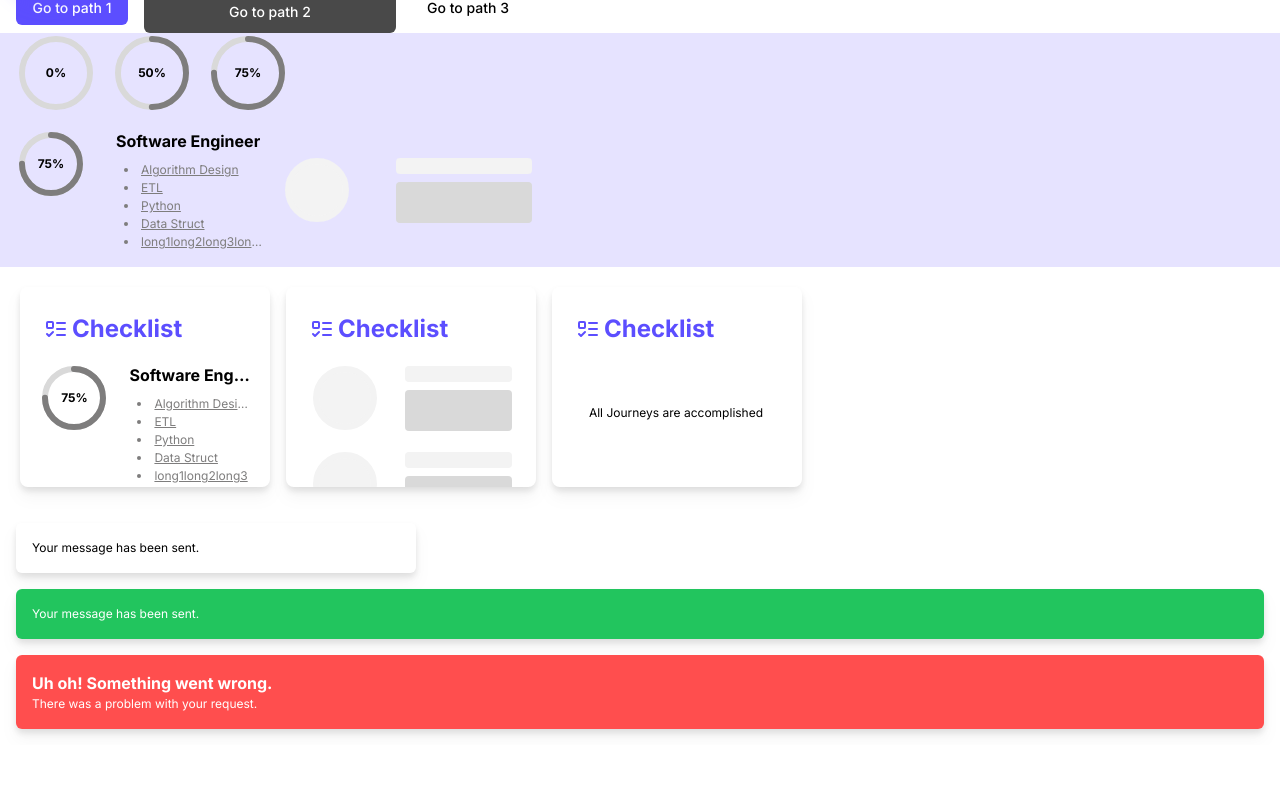
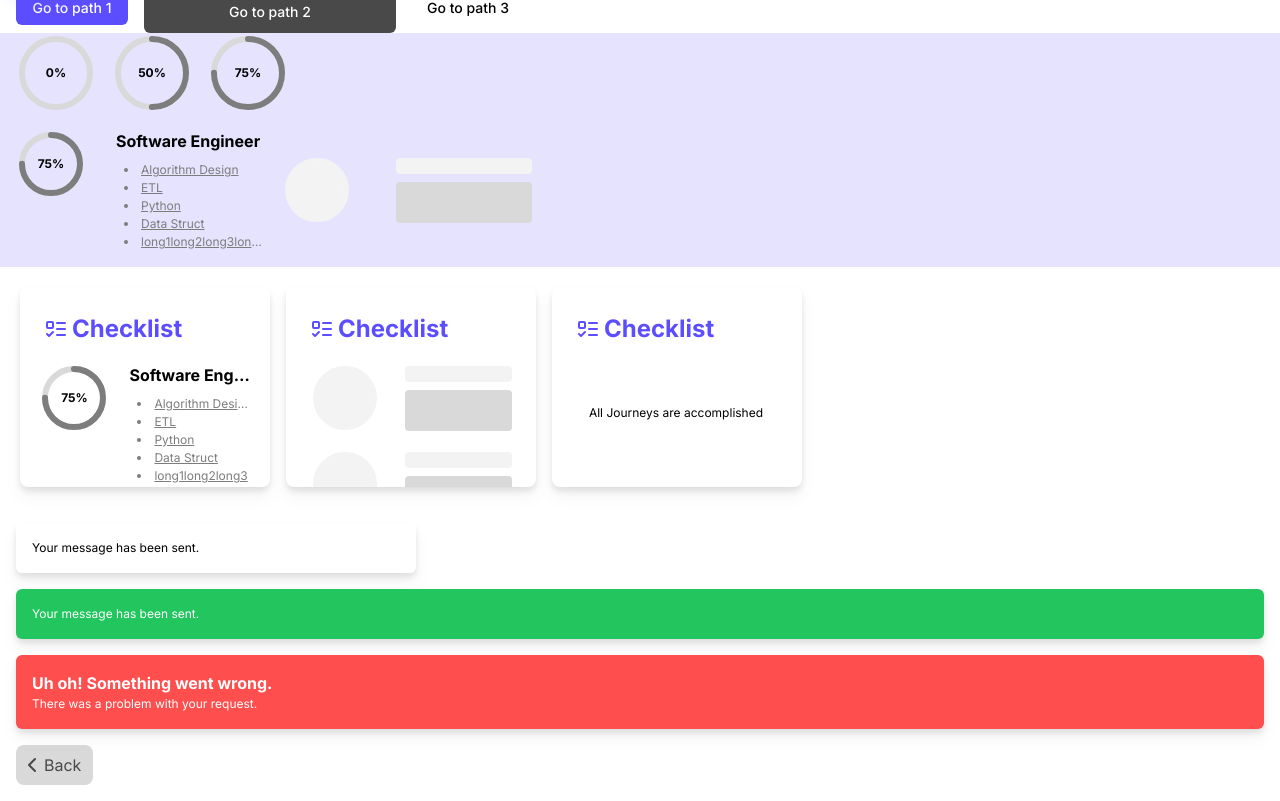
Before and after one commit to MicroCU/Frontend, a Next.js app: page /tontan in a window 1280 px wide. Shown: the part 677-1478 px from the top of the page. Before the commit the page ends 1422 px from the top, so only its background shows below. Built offline with nearby package versions, Linux system fonts and the light colour scheme; a web font is replaced by a local one.

Commit message:
NavigateBtn

```diff
--- a/app/tontan/page.tsx
+++ b/app/tontan/page.tsx
@@ -2,6 +2,7 @@ import CheckList from "@/components/CheckList";
 import { CheckListItem, CheckListItemStatusEnum } from "@/components/CheckListItem";
 import Group, { GroupTypeEnum } from "@/components/Group";
 import Micro, { MicroStatusEnum, MicroTypeEnum } from "@/components/Micro";
+import NavigateBtn from "@/components/NavigateBtn";
 import Node, { NodeStatusEnum } from "@/components/Node";
 import { RadialProgress } from "@/components/RadialProgress";
 import Toast, { ToastTypeEnum } from "@/components/Toast";
@@ -130,6 +131,7 @@ export default function TontanComponent() {
                 <Toast message="Your message has been sent." type={ToastTypeEnum.INFO} className="w-[400px]"/>
                 <Toast message="Your message has been sent." type={ToastTypeEnum.SUCCESS} />
                 <Toast title="Uh oh! Something went wrong." message="There was a problem with your request." type={ToastTypeEnum.ERROR} />
+                <NavigateBtn />
             </div>
         </>
     );
--- /dev/null
+++ b/components/NavigateBtn.tsx
@@ -0,0 +1,9 @@
+import { ChevronLeft } from "lucide-react"
+
+export default function NavigateBtn() {
+    return (
+        <div className="flex flex-row bg-graySmall text-grayMain rounded-lg pr-3 pl-1 py-2 w-fit">
+            <ChevronLeft className="w-fit" /> <p> Back </p>
+        </div>
+    )
+}
```
